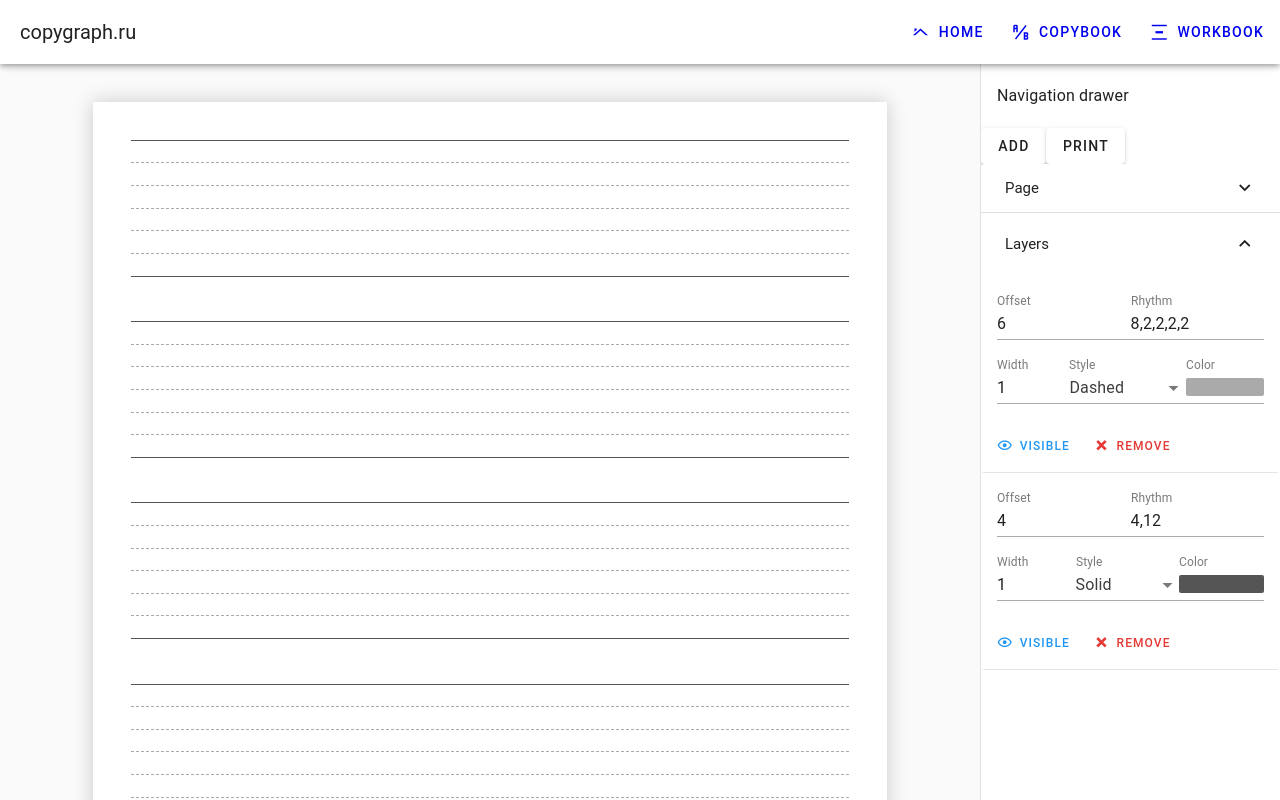
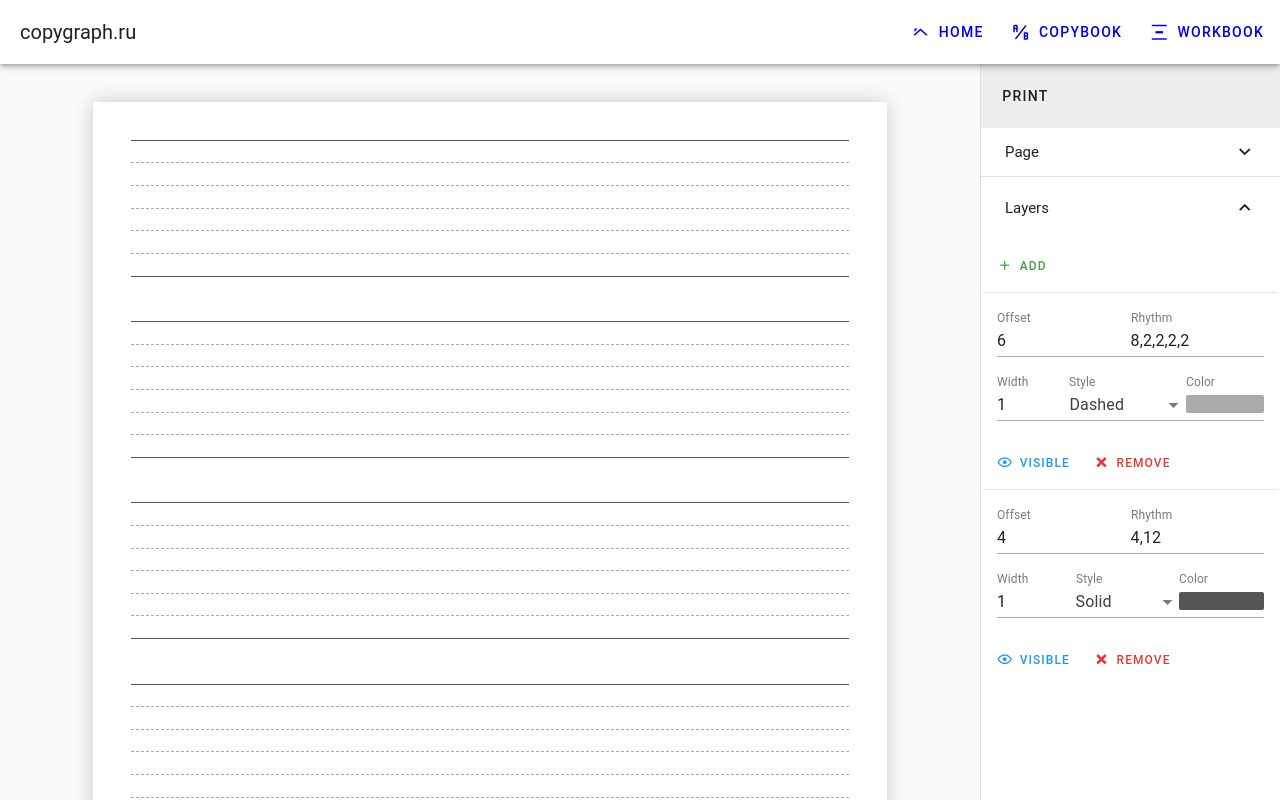
Before and after one commit to Loac/copygraph.ru, a Vue app: page /workbook-advanced in a window 1280 px wide. Both pictures are taken after a click on the button "Layers". Shown: the top 800 px of the page. Built offline with nearby package versions, Linux system fonts and the light colour scheme.

Commit message:
misc forms

```diff
--- a/src/views/WorkbookAdvancedView.vue
+++ b/src/views/WorkbookAdvancedView.vue
@@ -7,12 +7,9 @@
     :permanent="true"
     :width="300"
   >
-    <v-list>
-      <v-list-item title="Navigation drawer"></v-list-item>
-    </v-list>
-
-    <v-btn @click="workbook.addNewLayer()">Add</v-btn>
-    <v-btn @click="printToPdf()">Print</v-btn>
+    <v-toolbar>
+      <v-btn @click="printToPdf()" text="Print" />
+    </v-toolbar>
 
     <v-expansion-panels
       variant="accordion"
@@ -69,47 +66,64 @@
       <v-expansion-panel elevation="0">
         <v-expansion-panel-title>Layers</v-expansion-panel-title>
         <v-expansion-panel-text>
+          <v-card variant="flat">
+            <v-card-actions>
+              <v-btn
+                rounded="xs"
+                size="small"
+                prepend-icon="mdi-plus"
+                color="green-darken-1"
+                variant="text"
+                text="Add"
+                @click="workbook.addNewLayer()"
+              />
+            </v-card-actions>
+          </v-card>
+
           <v-card
             v-for="(layer, index) in workbook.layers"
             variant="flat"
             :key="index"
           >
+            <v-divider></v-divider>
             <v-card-text>
-              <v-form>
               <div class="d-flex">
                 <NumberPicker
                   v-model="layer.offset"
                   label="Offset"
-                    :max="16" />
+                  :max="16"
+                />
                 <WorkbookRhythm
                   v-model.rhythm="layer.rhythm"
-                    label="Rhythm" />
+                  label="Rhythm"
+                />
               </div>
               <div class="div mt-4">
                 <LineStyleField v-model="layer.lineStyle" />
               </div>
-              </v-form>
             </v-card-text>
             <v-card-actions>
               <v-btn
                 rounded="xs"
                 size="small"
                 variant="text"
+                text="Visible"
                 :prepend-icon="layer.visible ? 'mdi-eye-outline' : 'mdi-eye-off-outline'"
                 :color="layer.visible ? 'blue' : 'grey'"
                 @click="workbook.showLayer(layer)"
-              >Visible</v-btn>
+              />
               <v-btn
                 rounded="xs"
                 size="small"
                 prepend-icon="mdi-close-thick"
                 color="red-darken-1"
                 variant="text"
+                text="Remove"
                 @click="workbook.removeLayer(layer)"
-              >Remove</v-btn>
+              />
             </v-card-actions>
-            <v-divider></v-divider>
           </v-card>
+
         </v-expansion-panel-text>
       </v-expansion-panel>
     </v-expansion-panels>
```
Lines whose indentation alone changed are shown as unchanged.
